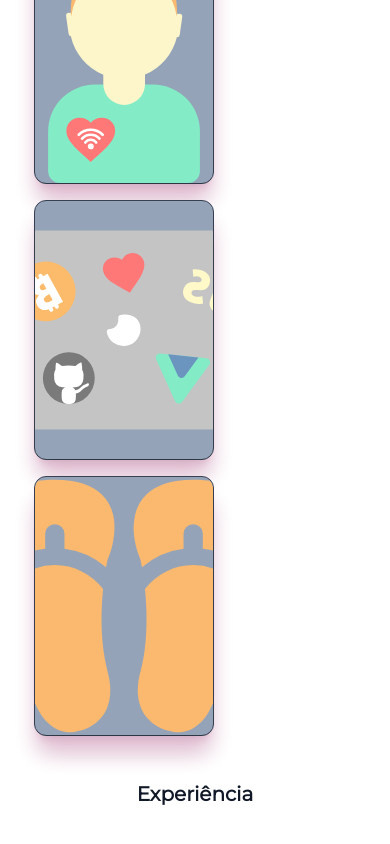
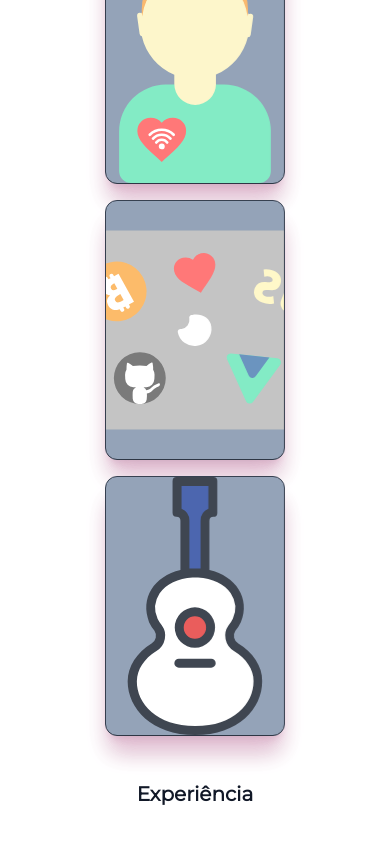
Before and after one commit to Schocs/portfolio, a React (Vite) app: page / in a window 390 px wide. Shown: the part 1060-1904 px from the top of the page. Built offline with nearby package versions, Linux system fonts and the light colour scheme.

Commit message:
Mudança de ícone, finalizando responsividade

```diff
--- a/src/components/Card.jsx
+++ b/src/components/Card.jsx
@@ -1,6 +1,6 @@
 import React,  { useState } from 'react';
 import person from '../assets/digital-nomad-man-light-svgrepo-com.svg'
-import chinelo from '../assets/flip-flops-svgrepo-com.svg'
+import hobby from '../assets/ukulele-svgrepo-com.svg'
 import laptop from '../assets/laptop-svgrepo-com.svg'
 
 const Card = () => {
@@ -13,8 +13,8 @@ const Card = () => {
 
     return (
     <div className='m-auto w-[90%] mt-[10%] sm:h-[50%] relative items-center justify-center flex-col sm:flex-row flex sm:justify-between'>
-        <div className='group relative w-full h-full mx-5 my-2'>
-            <div className='relative min-w-[180px] min-h-[260px] w-[50%] h-[60%] sm:w-full sm:h-full rounded-xl shadow-xl transition-all duration-1000 [transform-style:preserve-3d] group-hover:[transform:rotateY(180deg)]'>
+        <div className='group relative w-full h-full mx-5 my-2 '>
+            <div className='relative m-auto min-w-[180px] min-h-[260px] w-[50%] h-[65%] sm:w-full sm:h-full rounded-xl shadow-xl transition-all duration-1000 [transform-style:preserve-3d] group-hover:[transform:rotateY(180deg)]'>
                 <div className='m-auto sm:w-full sm:h-full absolute rounded-xl shadow-pink-200 shadow-xl border border-gray-700 inset-0 hover:cursor-pointer bg-slate-400 [transform:rotateY(180deg)]'>
                     <img src={person} className='h-full w-full rounded-xl object-cover shadow-xl' alt="" />
                 </div>
@@ -27,27 +27,27 @@ const Card = () => {
             </div>
         </div>
         <div className='group relative w-full h-full mx-5 my-2'>
-            <div className='relative min-w-[180px] min-h-[260px] w-[50%] h-[60%] sm:w-full sm:h-full rounded-xl shadow-xl transition-all duration-1000 [transform-style:preserve-3d] group-hover:[transform:rotateY(180deg)]'>
-                <div onClick={handleClick} className='m-auto absolute rounded-xl shadow-pink-200 shadow-xl border border-gray-700 inset-0 hover:cursor-pointer bg-slate-400 [transform:rotateY(180deg)]'>
+            <div className='relative m-auto min-w-[180px] min-h-[260px] w-[50%] h-[65%] sm:w-full sm:h-full rounded-xl shadow-xl transition-all duration-1000 [transform-style:preserve-3d] group-hover:[transform:rotateY(180deg)]'>
+                <div className='m-auto absolute rounded-xl shadow-pink-200 shadow-xl border border-gray-700 inset-0 hover:cursor-pointer bg-slate-400 [transform:rotateY(180deg)]'>
                     <img src={laptop} className='h-full w-full rounded-xl object-cover shadow-xl' alt="" />
                 </div>
                 <div onClick={handleClick} className='m-auto py-1 px-2 absolute rounded-xl shadow-slate-200 shadow-xl border border-gray-700 inset-0 hover:cursor-pointer bg-pink-300 [backface-visibility:hidden] [transform:rotateY(180deg)]'>
                     <div className='flex flex-col min-h-full items-center justify-center'>
-                        <h5 class="mb-2 text-2xl font-bold tracking-tight text-slate-900">Profissional</h5>
-                        <p class="font-normal text-slate-700">Sou movido por desafios. Fui militar por um tempo, quase médico, mas foram os desafios da programação que me inspiraram a perseguir esta carreira. Sou ávido por conhecimento.</p>
+                        <h5 class="mb-2 sm:text-2xl text-base font-bold tracking-tight text-slate-900">Profissional</h5>
+                        <p class="sm:text-base text-sm font-normal text-slate-700">Sou movido por desafios. Fui militar por um tempo, quase médico, mas foram os desafios da programação que me inspiraram a perseguir esta carreira. Sou ávido por conhecimento.</p>
                     </div>
                 </div>
             </div>
         </div>
         <div className='group relative w-full h-full mx-5 my-2'>
-            <div className='relative min-w-[180px] min-h-[260px] w-[50%] h-[60%] sm:w-full sm:h-full rounded-xl shadow-xl transition-all duration-1000 [transform-style:preserve-3d] group-hover:[transform:rotateY(180deg)]'>
-                <div onClick={handleClick} className='m-auto absolute rounded-xl shadow-pink-200 shadow-xl border border-gray-700 inset-0 hover:cursor-pointer bg-slate-400 [transform:rotateY(180deg)]'>
-                    <img src={chinelo} className='h-full w-full rounded-xl object-cover shadow-xl' alt="" />
+            <div className='relative m-auto min-w-[180px] min-h-[260px] w-[50%] h-[65%] sm:w-full sm:h-full rounded-xl shadow-xl transition-all duration-1000 [transform-style:preserve-3d] group-hover:[transform:rotateY(180deg)]'>
+                <div className='m-auto absolute rounded-xl shadow-pink-200 shadow-xl border border-gray-700 inset-0 hover:cursor-pointer bg-slate-400 [transform:rotateY(180deg)]'>
+                    <img src={hobby} className='h-full w-full rounded-xl object-cover shadow-xl' alt="" />
                 </div>
-                <div onClick={handleClick} className='m-auto py-1 px-2 absolute rounded-xl shadow-slate-200 shadow-xl border border-gray-700 inset-0 hover:cursor-pointer bg-pink-300 [backface-visibility:hidden] [transform:rotateY(180deg)]'>
+                <div className='m-auto py-1 px-2 absolute rounded-xl shadow-slate-200 shadow-xl border border-gray-700 inset-0 hover:cursor-pointer bg-pink-300 [backface-visibility:hidden] [transform:rotateY(180deg)]'>
                     <div className='flex flex-col min-h-full items-center justify-center'>
-                        <h5 class="mb-2 text-2xl font-bold tracking-tight text-slate-900">Meus hobbys</h5>
-                        <p class="font-normal text-slate-700">Minha grande paixão longe das telas é a música. Também adoro cozinhar, e me considero um bom cozinheiro não profissional. Perto das telas, além da progamação, me encantam os jogos. Gosto de caminhaas longas</p>
+                        <h5 class="mb-2 sm:text-2xl text-base font-bold tracking-tight text-slate-900">Meus hobbys</h5>
+                        <p class="sm:text-base text-sm font-normal text-slate-700">Minha grande paixão longe das telas é a música. Também adoro cozinhar, e me considero um bom cozinheiro não profissional. Perto das telas, além da progamação, me encantam os jogos. Gosto de caminhaas longas</p>
                     </div>
                 </div>
             </div>
```
Also changed, not shown: src/assets/flip-flops-svgrepo-com.svg (deleted), src/assets/ukulele-svgrepo-com.svg (added).
